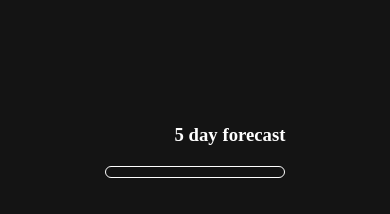
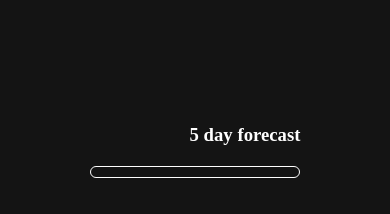
Before and after one commit to DeVTeJ10/Wea-The-Ether, a React (Vite) app: page / in a window 390 px wide. Shown: the part 820-1034 px from the top of the page. Built offline with nearby package versions, Linux system fonts and the light colour scheme.

Commit message:
most of the spacings are now reflecting, implementing more spacings

```diff
--- a/src/components/homepage.css
+++ b/src/components/homepage.css
@@ -130,7 +130,7 @@
 }
 
 .forcaster{
-    margin-left: -10px;
+    margin-left: 20px;
     margin-bottom: 20px;
     display: flex;
     white-space: nowrap;
```
